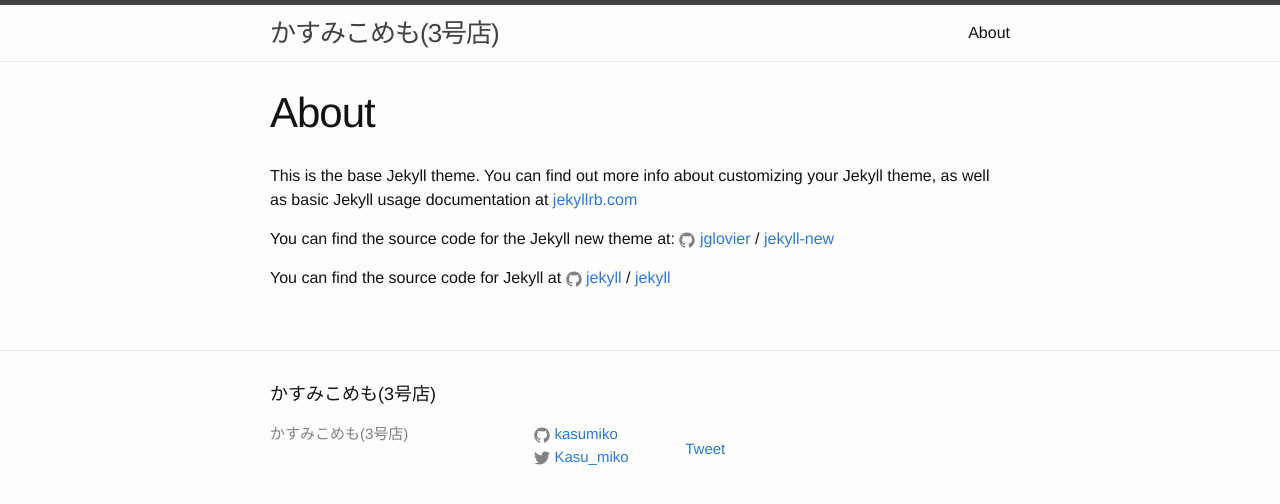
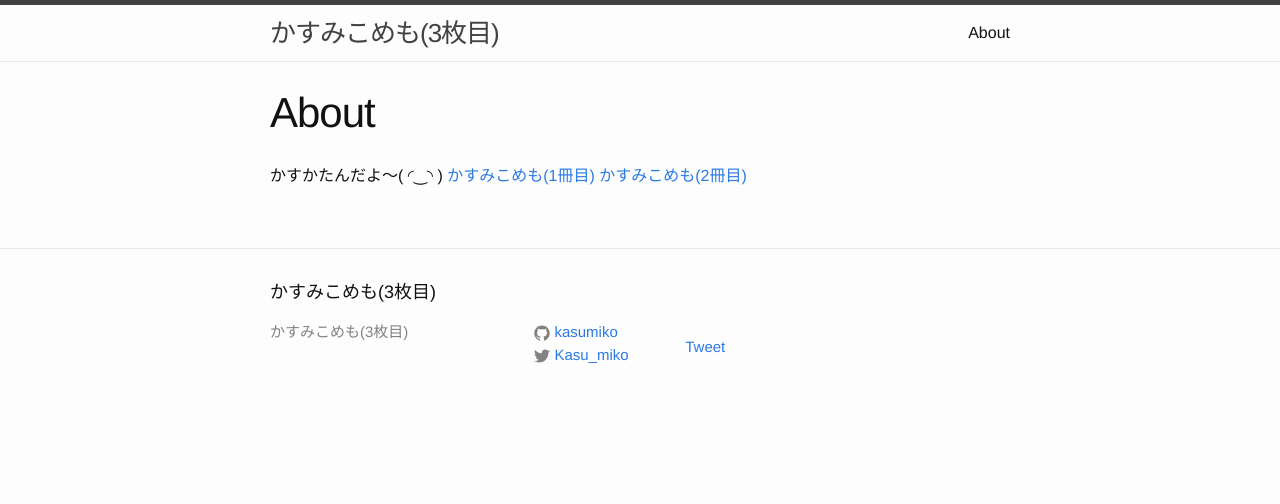
Before and after one commit to kasumiko/kasumiko.github.io, a Jekyll site: the page built from about.md, in a window 1280 px wide. Shown: the top 504 px of the page. Built offline with Jekyll 4.4.1, drawn with Linux system fonts in a browser that asks for light colours; comment, search, counter and statistics services are not loaded.

Commit message:
update About

```diff
--- a/_config.yml
+++ b/_config.yml
@@ -6,7 +6,7 @@
 # 'jekyll serve'. If you change this file, please restart the server process.
 
 # Site settings
-title: かすみこめも(3号店)
+title: かすみこめも(3枚目)
 email:
 description: # this means to ignore newlines until "baseurl:
 baseurl: "" # the subpath of your site, e.g. /blog
--- a/about.md
+++ b/about.md
@@ -3,13 +3,6 @@
 title: About
 permalink: /about/
 ---
-
-This is the base Jekyll theme. You can find out more info about customizing your Jekyll theme, as well as basic Jekyll usage documentation at [jekyllrb.com](http://jekyllrb.com/)
-
-You can find the source code for the Jekyll new theme at:
-{% include icon-github.html username="jglovier" %} /
-[jekyll-new](https://github.com/jglovier/jekyll-new)
-
-You can find the source code for Jekyll at
-{% include icon-github.html username="jekyll" %} /
-[jekyll](https://github.com/jekyll/jekyll)
+かすかたんだよ〜( ◜‿◝ )
+[かすみこめも(1冊目)](http://kasukatan.blog.fc2.com/)
+[かすみこめも(2冊目)](http://kasumiko.hatenablog.jp/)
```
